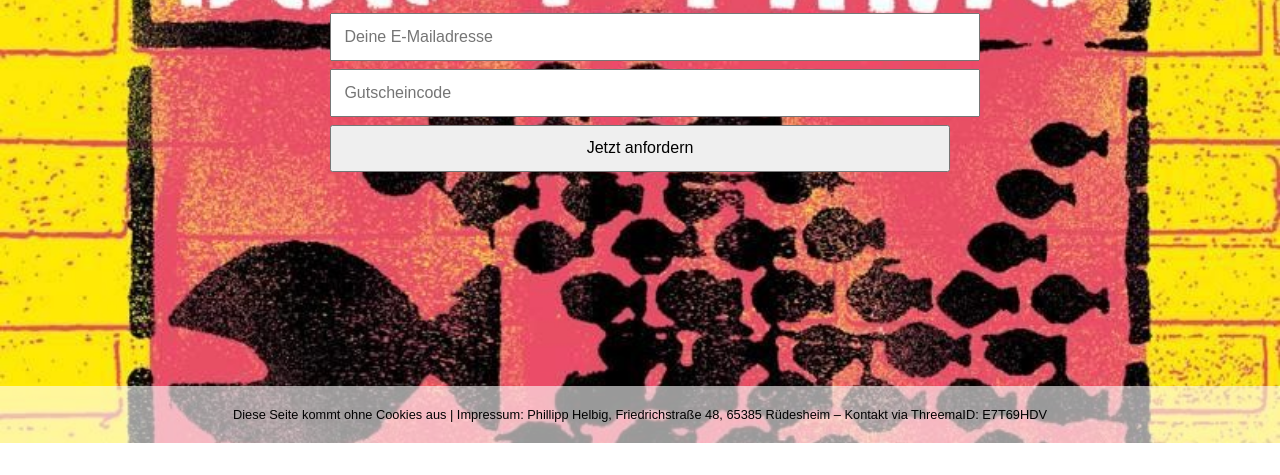
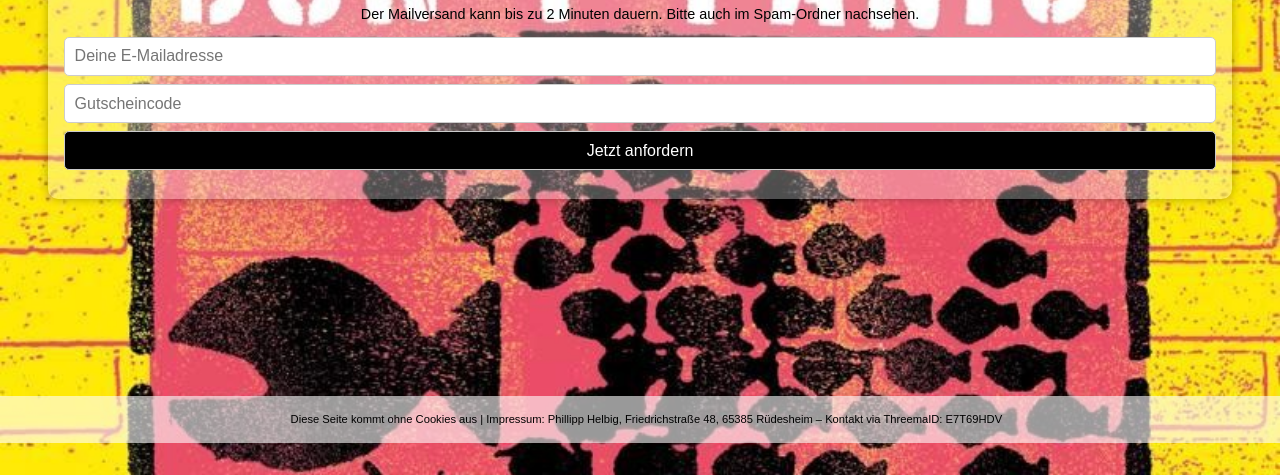
Before and after one commit to ReThinkMoney/rethink-pdf-website, a plain HTML site: page index.html in a window 1280 px wide. Shown: the part 357-832 px from the top of the page. Before the commit the page ends 800 px from the top, so only its background shows below. Drawn offline with Linux system fonts and the light colour scheme.

Commit message:
Update style.css

```diff
--- a/style.css
+++ b/style.css
@@ -9,34 +9,51 @@ body {
   justify-content: center;
   align-items: center;
   min-height: 100vh;
+  padding: 1rem;
 }
 
-form-wrapper {
-  background-color: rgba(255, 255, 255, 0.6); /* halbtransparent weiß */
+.form-wrapper {
+  background-color: rgba(255, 255, 255, 0.3);
   color: black;
-  padding: 2rem;
+  padding: 1rem;
   border-radius: 10px;
   text-align: center;
-  max-width: 400px;
-  margin: 1rem;
-  box-shadow: 0 0 10px rgba(0, 0, 0, 0.4); /* leichte Schattenkante */
+  max-width: 90vw;
+  width: 100%;
+  box-shadow: 0 0 10px rgba(0, 0, 0, 0.3);
+  font-size: 0.9rem;
 }
 
 input, button {
   display: block;
   width: 100%;
   margin: 0.5rem 0;
-  padding: 0.8rem;
+  padding: 0.6rem;
   font-size: 1rem;
+  border: 1px solid #ccc;
+  border-radius: 5px;
+  box-sizing: border-box;
+}
+
+button {
+  background-color: #000;
+  color: #fff;
+  cursor: pointer;
+  transition: background-color 0.2s;
+}
+
+button:hover {
+  background-color: #333;
 }
 
 footer {
   color: #000;
-  font-size: 0.8rem;
+  font-size: 0.7rem;
   background-color: rgba(255, 255, 255, 0.6);
-  padding: 0.5rem;
+  padding: 0.4rem;
   text-align: center;
   width: 100%;
   position: fixed;
   bottom: 0;
+  left: 0;
 }
```
